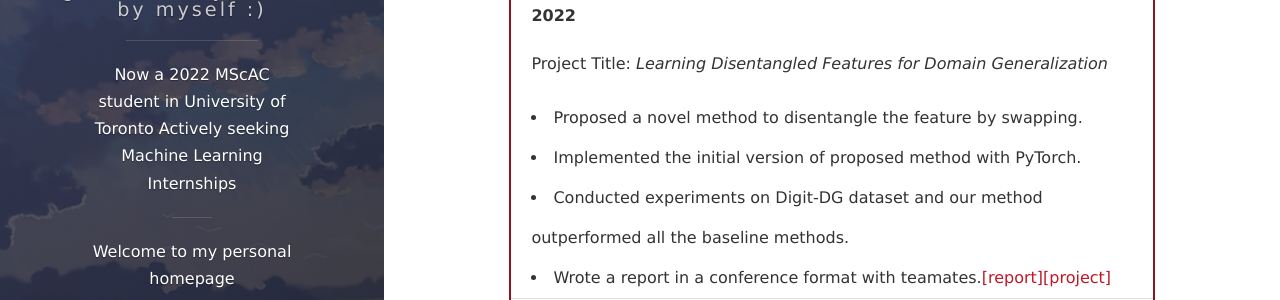
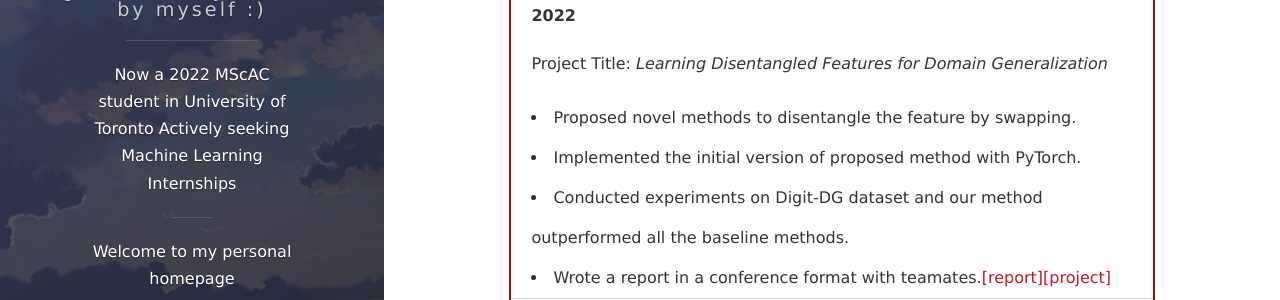
Before and after one commit to yinkejia/yinkejia.github.io, a Jekyll site: the page built from _posts/2022-12-18-COURSE-PROJECT.markdown, in a window 1280 px wide and 900 px high. Shown: the part 248-548 px from the top of the window. Built offline with Jekyll 4.4.1, drawn with Linux system fonts in a browser that asks for light colours; nearby versions of some CDN libraries.

Commit message:
Update 2022-12-18-COURSE-PROJECT.markdown

```diff
--- a/_posts/2022-12-18-COURSE-PROJECT.markdown
+++ b/_posts/2022-12-18-COURSE-PROJECT.markdown
@@ -12,7 +12,7 @@ date: 2022-12-18 15:32:24.000000000 +09:00
       <p><strong>CSC2515 Introduction to Machine Learning | UoT | Nov 2022 - Dec 2022</strong></p>
       <p>Project Title: <em> Learning Disentangled Features for Domain Generalization</em></p>
       <ui>
-        <li>Proposed a novel method to disentangle the feature by swapping.</li>
+        <li>Proposed novel methods to disentangle the feature by swapping.</li>
         <li>Implemented the initial version of proposed method with PyTorch.</li>
         <li>Conducted experiments on Digit-DG dataset and our method outperformed all the baseline methods.</li>
         <li>Wrote a report in a conference format with teamates.<a href="/assets/documents/CSC2515_Project.pdf" target="_blank">[report]</a><a href="https://github.com/CapFreddy/CSC2515-Final-Project" target="_blank">[project]</a></li>
```
